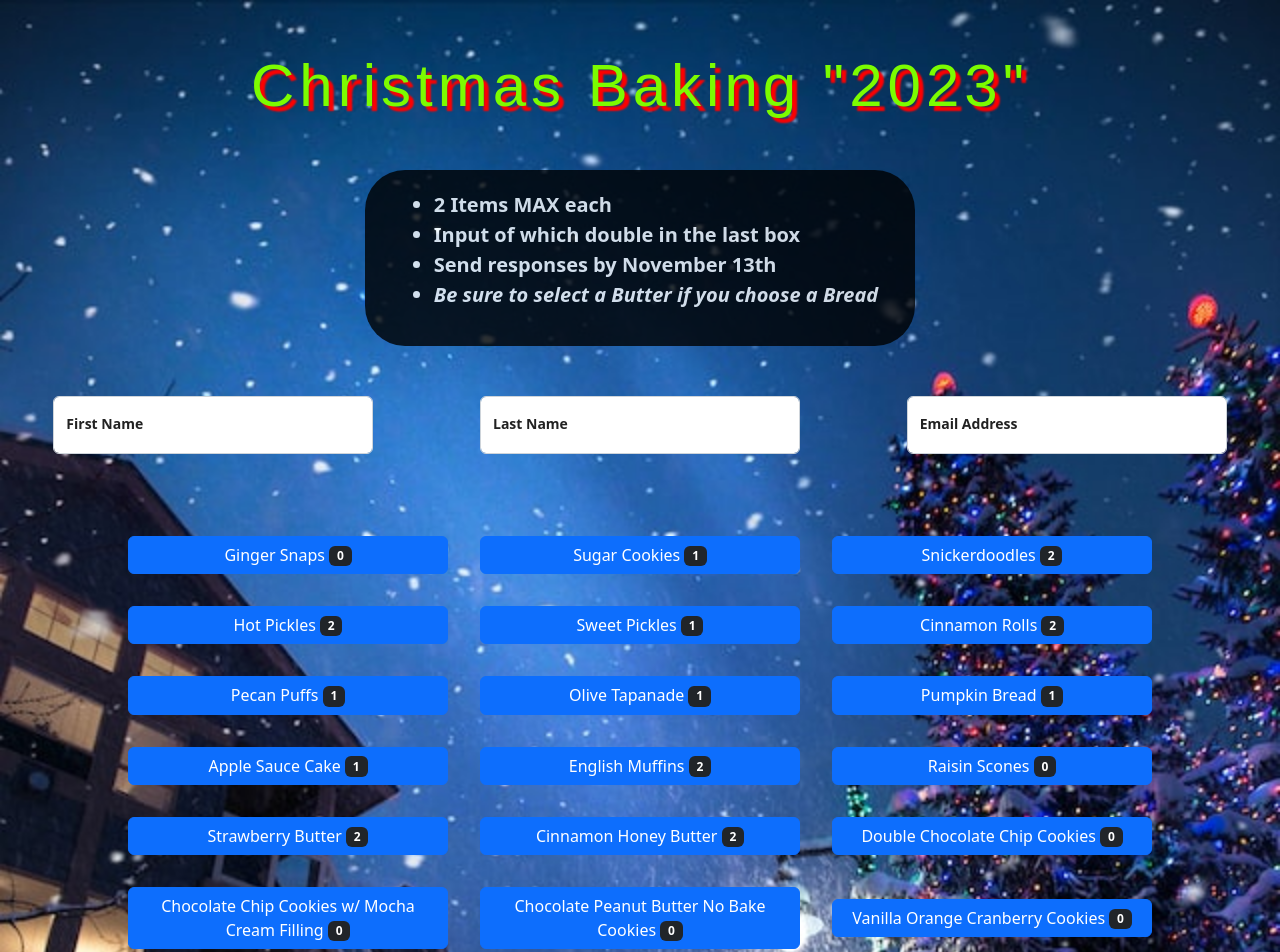
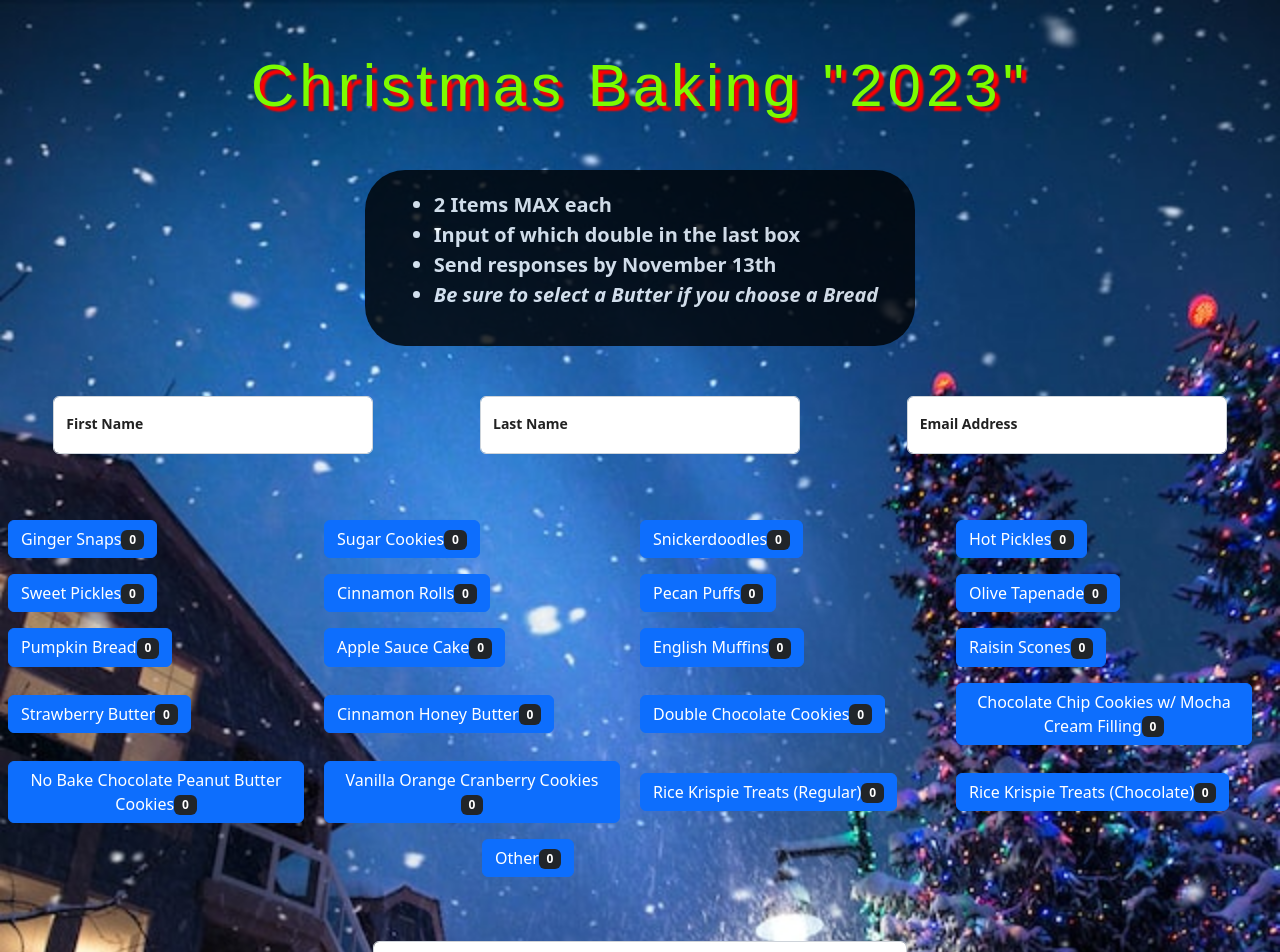
Before and after one commit to thomas065/holiday-goodies, a React (Create React App) app: page /order-form in a window 1280 px wide. Shown: the top 952 px of the page. Built offline with nearby package versions, Linux system fonts and the light colour scheme; a web font is replaced by a local one.

Commit message:
added hooks
added useState and useEffect and separated the button component to map all goodie items

```diff
--- a/src/components/orderform/order.styles.scss
+++ b/src/components/orderform/order.styles.scss
@@ -38,12 +38,6 @@
   justify-content: center;
 }
 
-.order {
-  width: 25%;
-  margin: 5px;
-  display: inline-block;
-}
-
 .bake {
   display: flex;
   justify-content: center;
--- a/src/components/orderform/orderForm.jsx
+++ b/src/components/orderform/orderForm.jsx
@@ -1,7 +1,7 @@
 import './order.styles.scss';
 import {useFormik} from "formik";
-import {Form, FormGroup, Input, Label, Button, Badge,} from "reactstrap";
-import {useState} from "react";
+import {Form, FormGroup, Input, Label, Button} from "reactstrap";
+import OrderList from "./orderList";
 
 const OrderForm = () => {
 const year = new Date();
@@ -46,14 +46,15 @@ const yearNow = year.getFullYear();
 		},
 	});
 
-	const [toastCount, setToastCount] = useState(0);
-
-	const cycleToastCount = () => {
-		setToastCount(toastCount + 1);
-
-		if (toastCount === 2) {
-			setToastCount(0);
+	// clear all buttons and reset form
+	const clearAll = () => {
+		formik.resetForm();
+		// clear all buttons
+		const buttons = document.querySelectorAll('button');
+		buttons.forEach(button => {
+			button.classList.remove('active');
 		}
+		);
 	}
 
   return (
@@ -119,286 +120,8 @@ const yearNow = year.getFullYear();
 						</FormGroup>
 					</div>
 					<div className='treats'>
-					{/*Section 1*/}
-							<Button
-								color="primary"
-								className='m-3 order'
-								type="button"
-								onClick={cycleToastCount}
-							>
-								Ginger Snaps{' '}
-								<Badge
-								color="dark"
-								>
-									{toastCount}
-								</Badge>
-							</Button>
-
-							<Button
-								color="primary"
-								className='m-3 order'
-								type="button"
-							>
-								Sugar Cookies{' '}
-								<Badge
-									color="dark"
-								>
-									1
-								</Badge>
-							</Button>
-
-							<Button
-								color="primary"
-								className='m-3 order'
-								type="button"
-							>
-								Snickerdoodles{' '}
-								<Badge
-									color="dark"
-								>
-									2
-								</Badge>
-							</Button>
-
-					{/*Section 2*/}
-						<Button
-							color="primary"
-							className='m-3 order'
-							type="button"
-						>
-							Hot Pickles{' '}
-							<Badge
-								color="dark"
-							>
-								2
-							</Badge>
-						</Button>
-
-						<Button
-							color="primary"
-							className='m-3 order'
-							type="button"
-						>
-							Sweet Pickles{' '}
-							<Badge
-								color="dark"
-							>
-								1
-							</Badge>
-						</Button>
-
-						<Button
-							color="primary"
-							className='m-3 order'
-							type="button"
-						>
-							Cinnamon Rolls{' '}
-							<Badge
-								color="dark"
-							>
-								2
-							</Badge>
-						</Button>
-
-				{/*Section 3*/}
-						<Button
-							color="primary"
-							className='m-3 order'
-							type="button"
-						>
-							Pecan Puffs{' '}
-							<Badge
-								color="dark"
-							>
-								1
-							</Badge>
-						</Button>
-
-						<Button
-							color="primary"
-							className='m-3 order'
-							type="button"
-						>
-							Olive Tapanade{' '}
-							<Badge
-								color="dark"
-							>
-								1
-							</Badge>
-						</Button>
-
-						<Button
-							color="primary"
-							className='m-3 order'
-							type="button"
-						>
-							Pumpkin Bread{' '}
-							<Badge
-								color="dark"
-							>
-								1
-							</Badge>
-						</Button>
-
-					{/*Section 4*/}
-						<Button
-							color="primary"
-							className='m-3 order'
-							type="button"
-						>
-							Apple Sauce Cake{' '}
-							<Badge
-								color="dark"
-							>
-								1
-							</Badge>
-						</Button>
-
-						<Button
-							color="primary"
-							className='m-3 order'
-							type="button"
-						>
-							English Muffins{' '}
-							<Badge
-								color="dark"
-							>
-								2
-							</Badge>
-						</Button>
-
-						<Button
-							color="primary"
-							className='m-3 order'
-							type="button"
-						>
-							Raisin Scones{' '}
-							<Badge
-								color="dark"
-							>
-								0
-							</Badge>
-						</Button>
-
-					{/*Section 5*/}
-						<Button
-							color="primary"
-							className='m-3 order'
-							type="button"
-						>
-							Strawberry Butter{' '}
-							<Badge
-								color="dark"
-							>
-								2
-							</Badge>
-						</Button>
-
-						<Button
-							color="primary"
-							className='m-3 order'
-							type="button"
-						>
-							Cinnamon Honey Butter{' '}
-							<Badge
-								color="dark"
-							>
-								2
-							</Badge>
-						</Button>
-
-						<Button
-							color="primary"
-							className='m-3 order'
-							type="button"
-						>
-							Double Chocolate Chip Cookies{' '}
-							<Badge
-								color="dark"
-							>
-								0
-							</Badge>
-						</Button>
-
-						<Button
-							color="primary"
-							className='m-3 order'
-							type="button"
-						>
-							Chocolate Chip Cookies w/ Mocha Cream Filling{' '}
-							<Badge
-								color="dark"
-							>
-								0
-							</Badge>
-						</Button>
-
-				{/*Section 6*/}
-						<Button
-							color="primary"
-							className='m-3 order'
-							type="button"
-						>
-							Chocolate Peanut Butter No Bake Cookies{' '}
-							<Badge
-								color="dark"
-							>
-								0
-							</Badge>
-						</Button>
-
-						<Button
-							color="primary"
-							className='m-3 order'
-							type="button"
-						>
-							Vanilla Orange Cranberry Cookies{' '}
-							<Badge
-								color="dark"
-							>
-								0
-							</Badge>
-						</Button>
-
-						<Button
-							color="primary"
-							className='m-3 order'
-							type="button"
-						>
-							Rice Krispie Treats (REGULAR){' '}
-							<Badge
-								color="dark"
-							>
-								1
-							</Badge>
-						</Button>
-
-						<Button
-							color="primary"
-							className='m-3 order'
-							type="button"
-						>
-							Rice Krispie Treats (CHOCOLATE){' '}
-							<Badge
-								color="dark"
-							>
-								1
-							</Badge>
-						</Button>
-						<Button
-							color="primary"
-							className='m-3 order'
-							type="button"
-						>
-							Other{' '}
-							<Badge
-								color="dark"
-							>
-								1
-							</Badge>
-						</Button>
-
-				</div>
+						<OrderList />
+					</div>
 					{/*text field*/}
 				<FormGroup floating className='col-5 mt-5 m-auto'>
 						<Input
@@ -419,9 +142,13 @@ const yearNow = year.getFullYear();
 				<div className='bake'>
 					<Button
 					className=' text-light w-50 fw-bold border border-3 rounded-pill mt-3 p-3 bg-success'
-					color="warning"
 					type="submit"
 					>Submit</Button>
+					<Button
+						className=' text-light w-50 fw-bold border border-3 rounded-pill mt-3 p-3 bg-danger'
+						type="reset"
+						onClick={clearAll}
+					>Reset</Button>
 				</div>
 
 				</FormGroup>
--- /dev/null
+++ b/src/components/orderform/orderList.jsx
@@ -0,0 +1,60 @@
+import { Badge, Button } from "reactstrap";
+import {useState, useEffect} from "react";
+
+const goodies = [
+	"Ginger Snaps",
+	"Sugar Cookies",
+	"Snickerdoodles",
+	"Hot Pickles",
+	"Sweet Pickles",
+	"Cinnamon Rolls",
+	"Pecan Puffs",
+	"Olive Tapenade",
+	"Pumpkin Bread",
+	"Apple Sauce Cake",
+	"English Muffins",
+	"Raisin Scones",
+	"Strawberry Butter",
+	"Cinnamon Honey Butter",
+	"Double Chocolate Cookies",
+	"Chocolate Chip Cookies w/ Mocha Cream Filling",
+	"No Bake Chocolate Peanut Butter Cookies",
+	"Vanilla Orange Cranberry Cookies",
+	"Rice Krispie Treats (Regular)",
+	"Rice Krispie Treats (Chocolate)",
+	"Other",
+];
+
+const OrderList = (props) => {
+	const initialToastCounts = JSON.parse(localStorage.getItem("toastCounts")) || {};
+	const [toastCounts, setToastCounts] = useState(initialToastCounts);
+
+	useEffect(() => {
+		localStorage.setItem("toastCounts", JSON.stringify(toastCounts));
+	}, [toastCounts]);
+
+	const listTreat = goodies.map((item) => (
+		<div className="row d-inline-block w-25 me-2">
+			<div className="col mb-3 text-start">
+				<Button
+					color="primary"
+					onClick={() => {
+						setToastCounts((prevToastCounts) => {
+							return { ...prevToastCounts, [item]: ((prevToastCounts[item] || 0) + 1) % 3 };
+						});
+					}}
+				>
+					{item}
+					<Badge color="dark">
+						{toastCounts[item] !== undefined
+							? toastCounts[item]
+							: 0}
+					</Badge>
+				</Button>
+			</div>
+		</div>
+	));
+	return <div>{listTreat}</div>;
+};
+
+export default OrderList;
```
